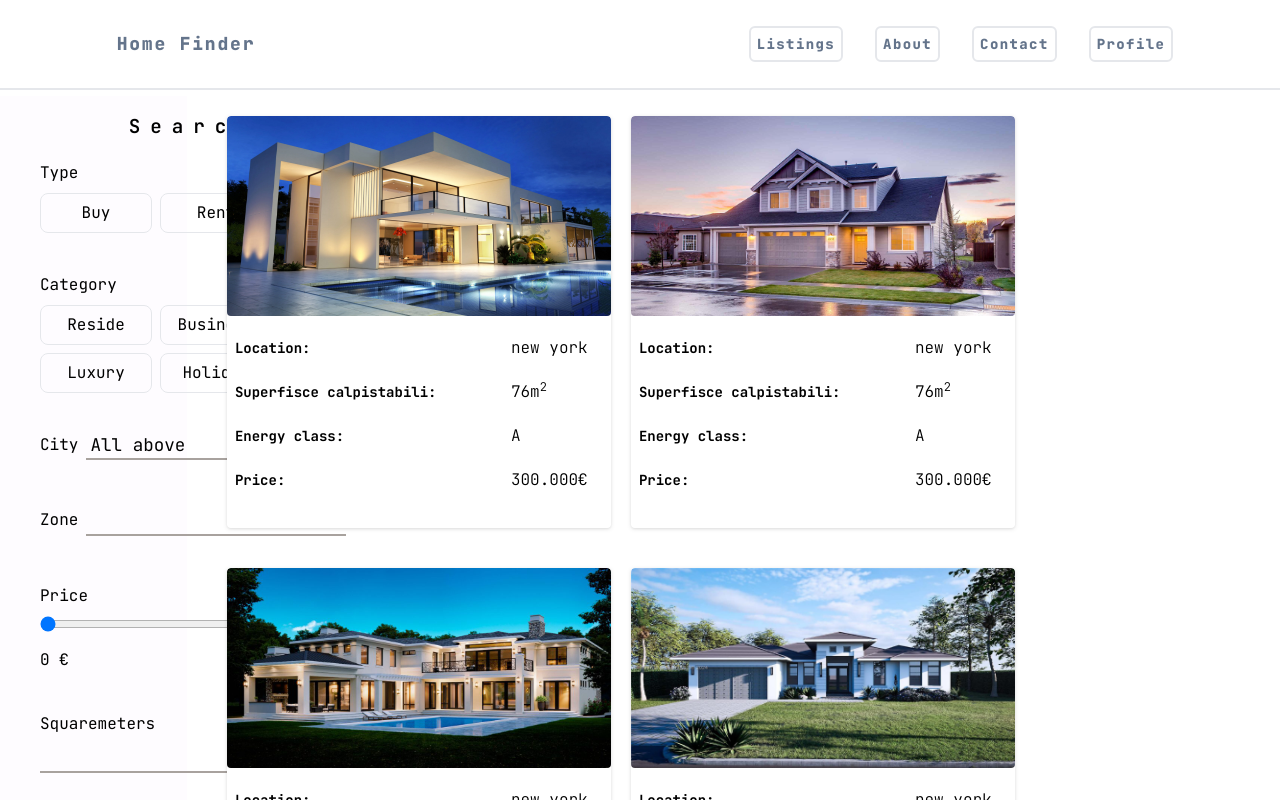
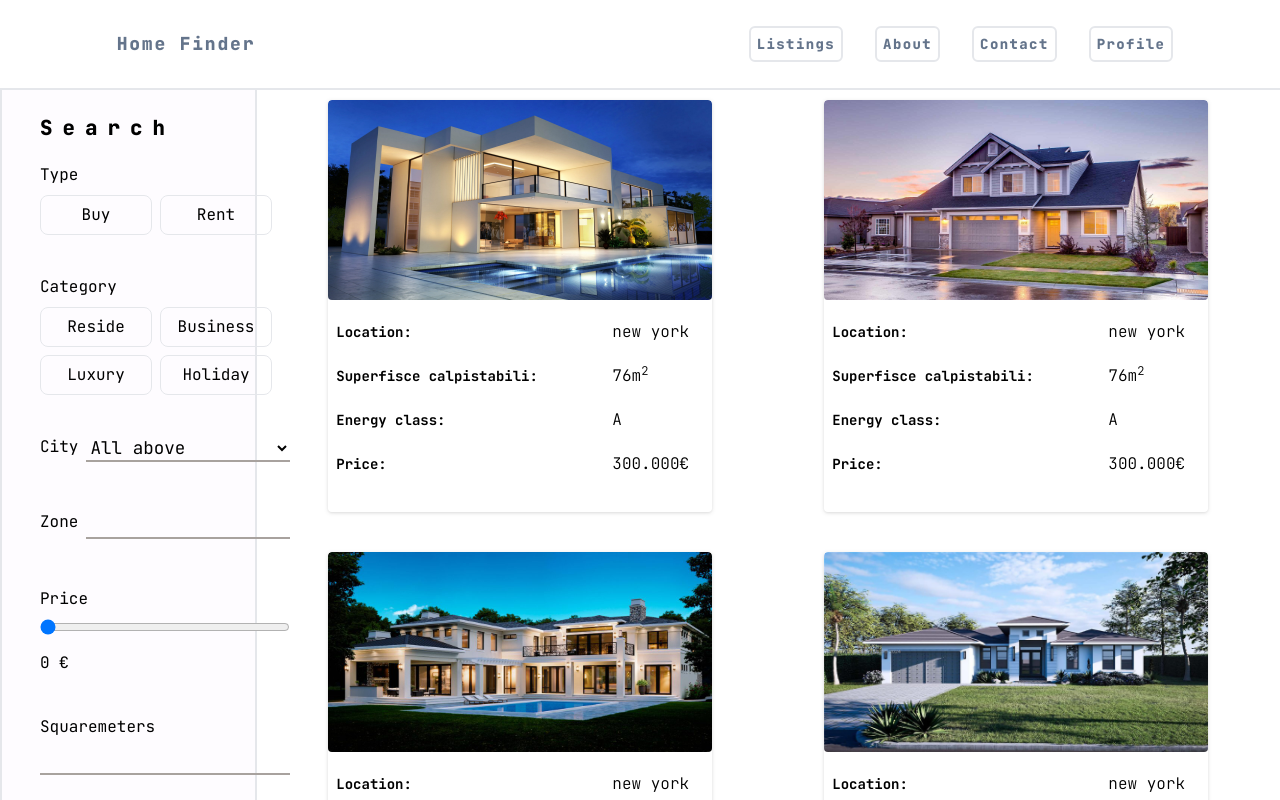
Before and after one commit to urbobb/real-estate-listings, a Next.js app: page /listings in a window 1280 px wide. Shown: the top 800 px of the page. Built offline with nearby package versions, Linux system fonts and the light colour scheme.

Commit message:
save progress

```diff
--- a/app/listings/page.tsx
+++ b/app/listings/page.tsx
@@ -85,22 +85,24 @@ export default function Listings() {
   }
 
   return (
-    <div className="h-screen mx-auto w-full pt-24">
-      <div className="flex md:flex-row flex-col md:w-full h-screen mx-auto">
-        <div className="flex md:basis-1/3   h-screen mx-auto bg-[#FEFCFF]">
+    <div className="h-screen w-screen pt-20">
+      <div className="flex md:flex-row flex-col md:w-screen h-screen ">
+        <div className="flex basis-1/4 border-2 h-screen mx-auto bg-[#FEFCFF]">
           {/* SEARCHBAR */}
-          <div className="md:fixed md:basis-1/4 md:left-0 md:top-0 md:bottom-0 mx-auto p-5 pr-10 md:pt-28">
-            <div className="flex justify-center  mb-5 sm:mx-5">
-              <h1 className="md:text-[1.2rem] text-[1.5rem] font-semibold tracking-[10px]">
+          <div
+            className="md:fixed md:basis-1/4 md:left-0 md:top-0 md:bottom-0
+          mx-auto p-5 pr-10 md:pt-28">
+            <div className="flex md:justify-start justify-center mb-5 sm:mx-5">
+              <h1 className="md:text-[1.3rem] text-[1.5rem] md:font-extrabold font-semibold tracking-[10px]">
                 Search
               </h1>
             </div>
 
-            <div className="">
+            <div className="min-w-max">
               <form
                 action=""
                 onSubmit={handleSubmit}
-                className="flex flex-col gap-5 mx-5">
+                className="flex flex-col gap-5 mx-5 w-[250px]">
                 <div className="flex md:gap-10 flex-col mb-5">
                   {/* TYPE */}
                   <div className="flex flex-col items-start gap-2">
@@ -204,8 +206,8 @@ export default function Listings() {
         </div>
 
         {/* Houses */}
-        <div className="flex md:pt-5 pt-20 pl-10 ">
-          <div className="flex flex-row flex-wrap gap-5">
+        <div className="w-full mx-auto flex md:pt-5 pt-20 ">
+          <div className="flex justify-center items-center flex-row flex-wrap gap-y-5 gap-x-28">
             {houses.map((house, index) => (
               <div
                 className={`flex-[0_0_calc(20%_-_1rem)] box-border`}
```
